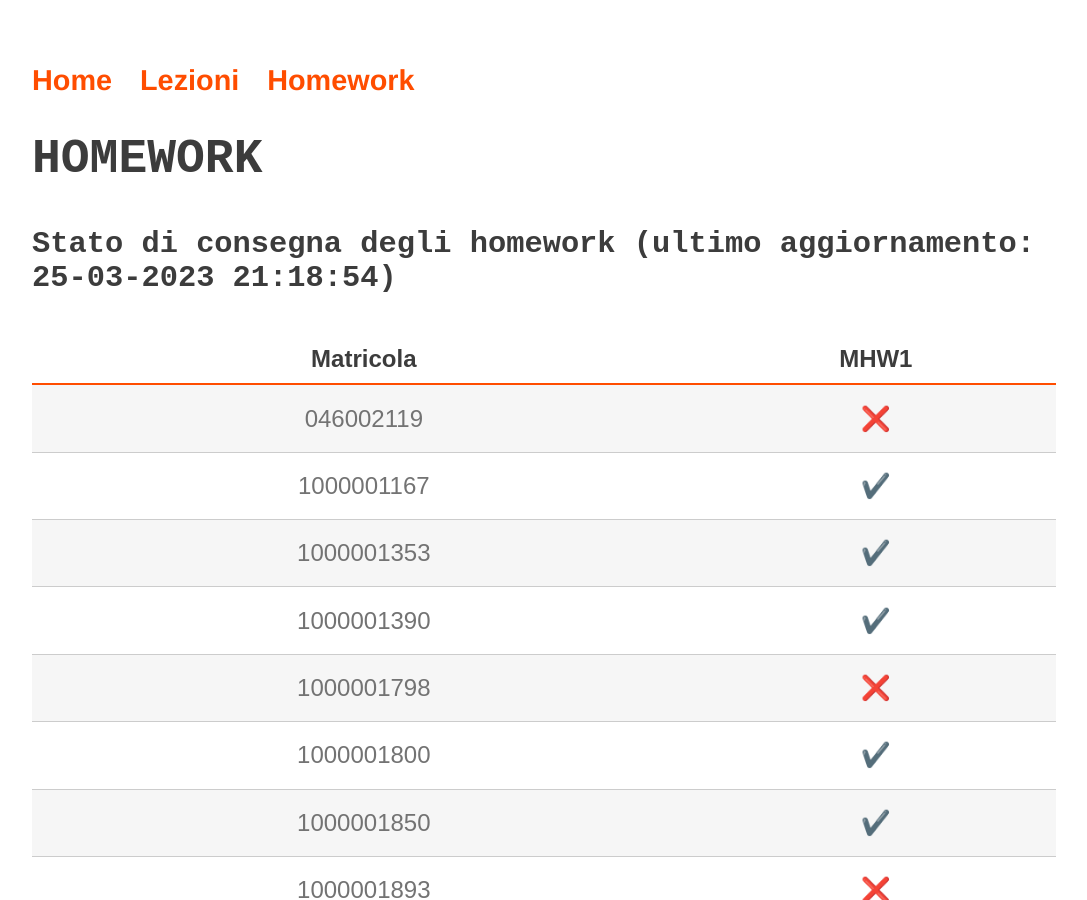
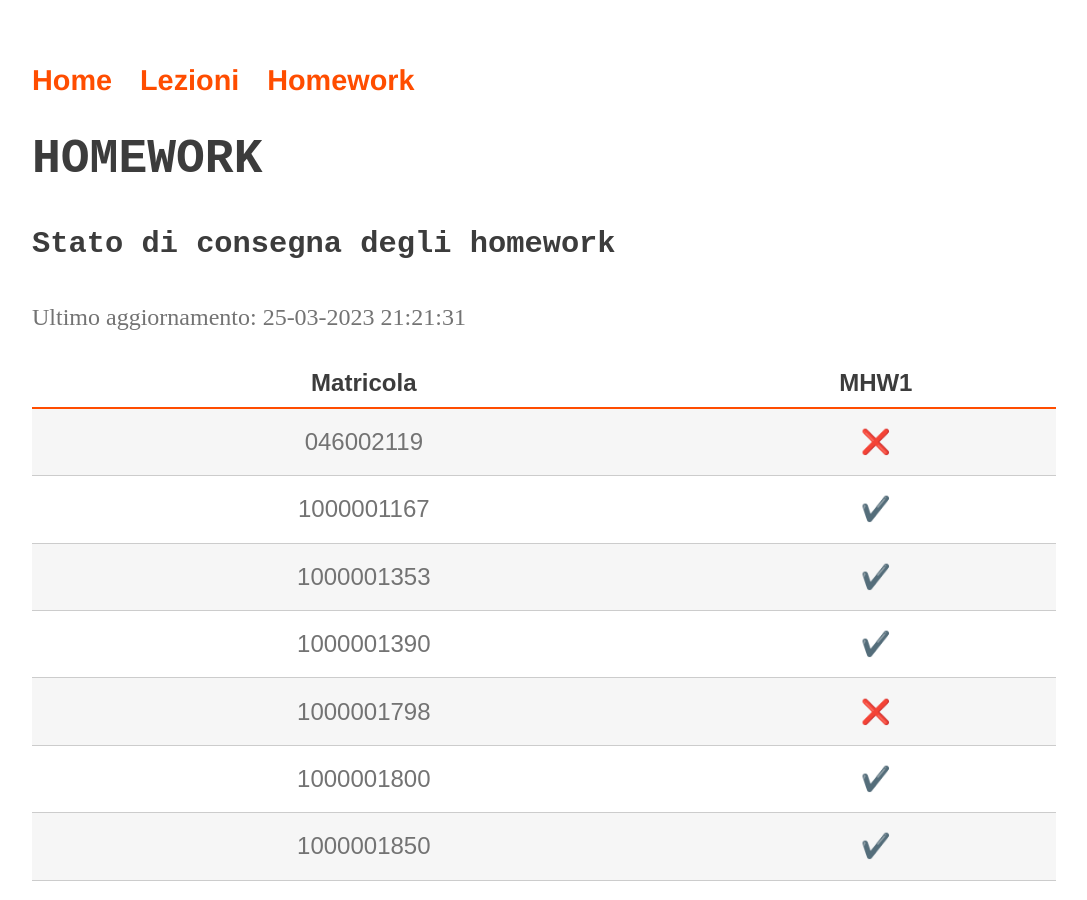
Before and after one commit to perceivelab/wp-al-23, a Jekyll site: the page built from status.md, in a window 1280 px wide and 900 px high. Shown: the whole window, without its empty margins (96-1183 px from the left). Built offline with Jekyll 4.4.1, drawn with Linux system fonts in a browser that asks for light colours; emoji names are drawn with the system emoji font; our own code applies the rules of GitHub Pages for plain Markdown files.

Commit message:
Update status

```diff
--- a/status.md
+++ b/status.md
@@ -4,7 +4,9 @@ layout: page
 
 # HOMEWORK
 
-#### Stato di consegna degli homework (ultimo aggiornamento: 25-03-2023 21:18:54)
+#### Stato di consegna degli homework
+
+Ultimo aggiornamento: 25-03-2023 21:21:31
 
 | Matricola | MHW1 |
 | :------: | :----: |
```
